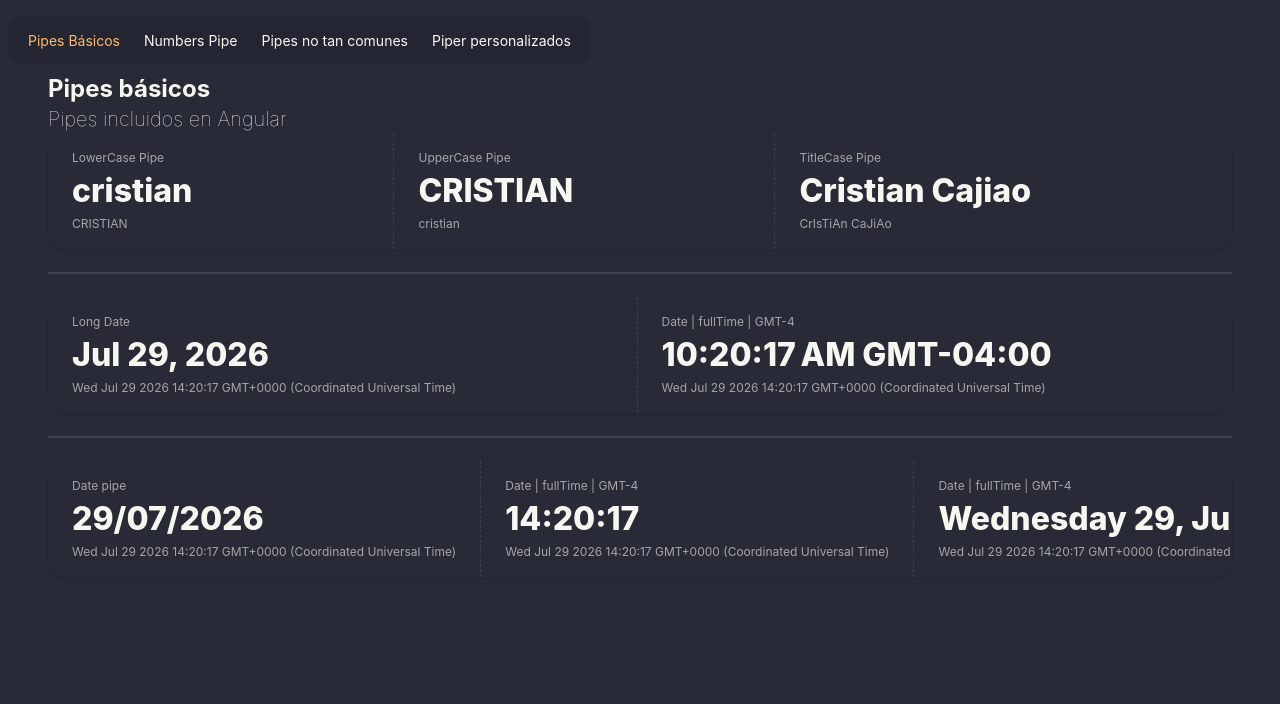
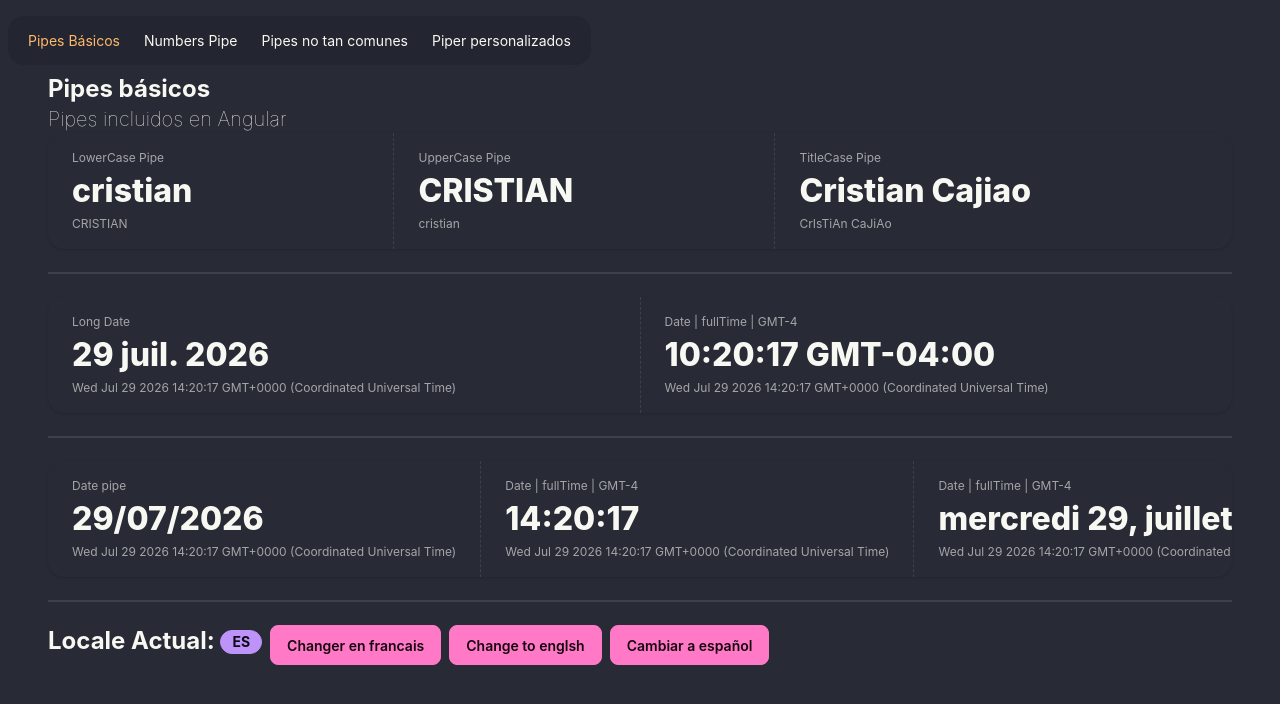
Before and after one commit to cristiancajiaos/05-pipes-app, an Angular app: page /basic in a window 1280 px wide. Shown: the top 704 px of the page. Built offline with nearby package versions, Linux system fonts and the light colour scheme.

Commit message:
Registrados idiomas español y francés; establecido layout de botones en BasicPage para cambiar de idioma

```diff
--- a/src/app/app.config.ts
+++ b/src/app/app.config.ts
@@ -1,11 +1,22 @@
-import { ApplicationConfig, provideBrowserGlobalErrorListeners } from '@angular/core';
+import { ApplicationConfig, LOCALE_ID, provideBrowserGlobalErrorListeners } from '@angular/core';
 import { provideRouter } from '@angular/router';
 
 import { routes } from './app.routes';
+import { registerLocaleData } from '@angular/common';
+
+import localeEs from '@angular/common/locales/es'
+import localeFr from '@angular/common/locales/fr';
+
+registerLocaleData(localeEs, 'es');
+registerLocaleData(localeFr, 'fr');
 
 export const appConfig: ApplicationConfig = {
   providers: [
     provideBrowserGlobalErrorListeners(),
-    provideRouter(routes)
+    provideRouter(routes),
+    {
+      provide: LOCALE_ID,
+      useValue: 'fr'
+    }
   ]
 };
--- a/src/app/pages/basic-page/basic-page.html
+++ b/src/app/pages/basic-page/basic-page.html
@@ -61,4 +61,24 @@
       <div class="stat-desc">{{customDate()}}</div>
     </div>
   </div>
+
+  <div class="divider"></div>
+
+  <div class="flex flex-row gap-2">
+    <h1 class="text-2xl font-bold">Locale Actual:
+      <span class="badge badge-secondary">ES</span>
+    </h1>
+
+    <button class="btn btn-primary">
+      Changer en francais
+    </button>
+
+    <button class="btn btn-primary">
+      Change to englsh
+    </button>
+
+    <button class="btn btn-primary">
+      Cambiar a español
+    </button>
+  </div>
 </section>
```
